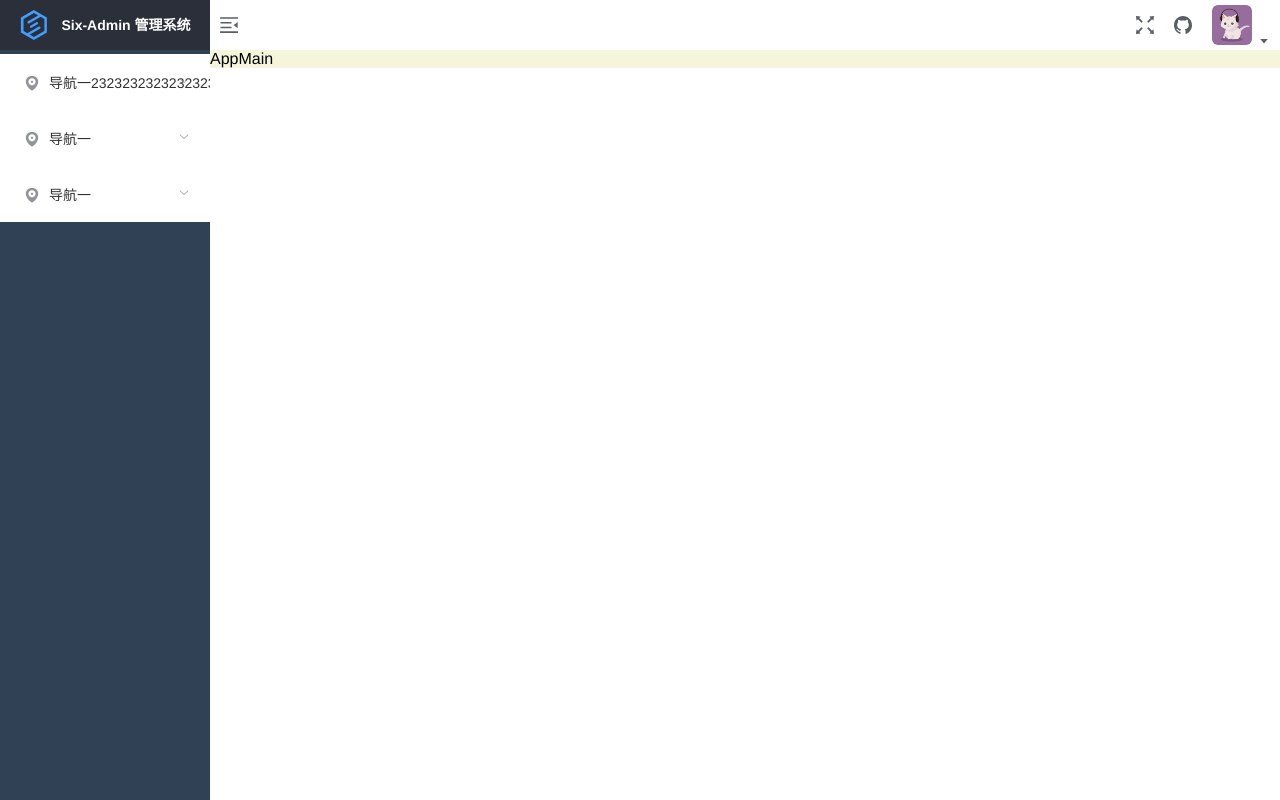
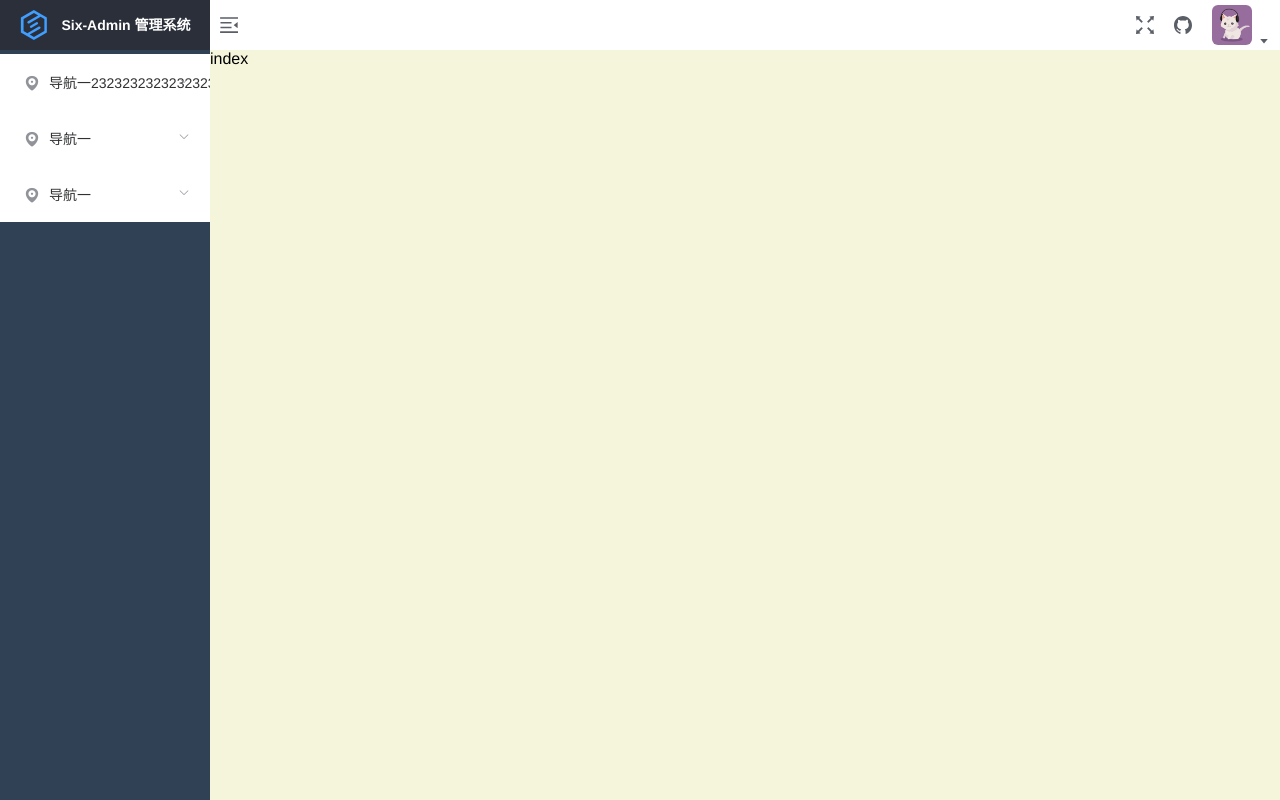
Before and after one commit to Miss-Sixty/six-admin-old, a Vue app: page /#/dashboard in a window 1280 px wide. Built offline with nearby package versions, Linux system fonts and the light colour scheme.

Commit message:
完善AppMain，添加动画

```diff
--- a/src/layout/components/AppMain.vue
+++ b/src/layout/components/AppMain.vue
@@ -1,13 +1,30 @@
 <template>
-  <div class="app-main">AppMain</div>
+  <section class="app-main">
+    <transition name="fade-transform" mode="out-in">
+      <router-view :key="key" />
+    </transition>
+  </section>
 </template>
 
 <script>
-export default {};
+export default {
+  name: "AppMain",
+  computed: {
+    key() {
+      return this.$route.path;
+    }
+  }
+};
 </script>
 
 <style scoped lang="scss">
 .app-main {
   background-color: beige;
+
+  /* 50= navbar  50  */
+  min-height: calc(100vh - 50px);
+  width: 100%;
+  position: relative;
+  overflow: hidden;
 }
 </style>
--- a/src/styles/index.scss
+++ b/src/styles/index.scss
@@ -1,11 +1,8 @@
+@import "./transition.scss";
+
 body {
   margin: 0;
 }
-// html,
-// body,
-// #app {
-//   height: 100%;
-// }
 
 body {
   height: 100%;
--- /dev/null
+++ b/src/styles/transition.scss
@@ -0,0 +1,17 @@
+// global transition css
+
+/* fade-transform */
+.fade-transform-leave-active,
+.fade-transform-enter-active {
+  transition: all 0.5s;
+}
+
+.fade-transform-enter {
+  opacity: 0;
+  transform: translateX(-30px);
+}
+
+.fade-transform-leave-to {
+  opacity: 0;
+  transform: translateX(30px);
+}
```
